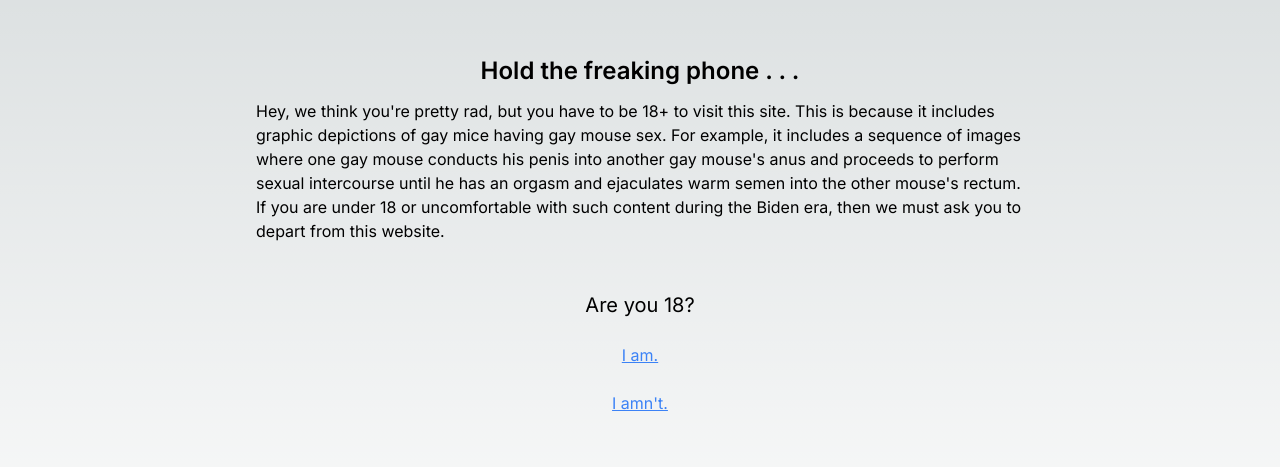
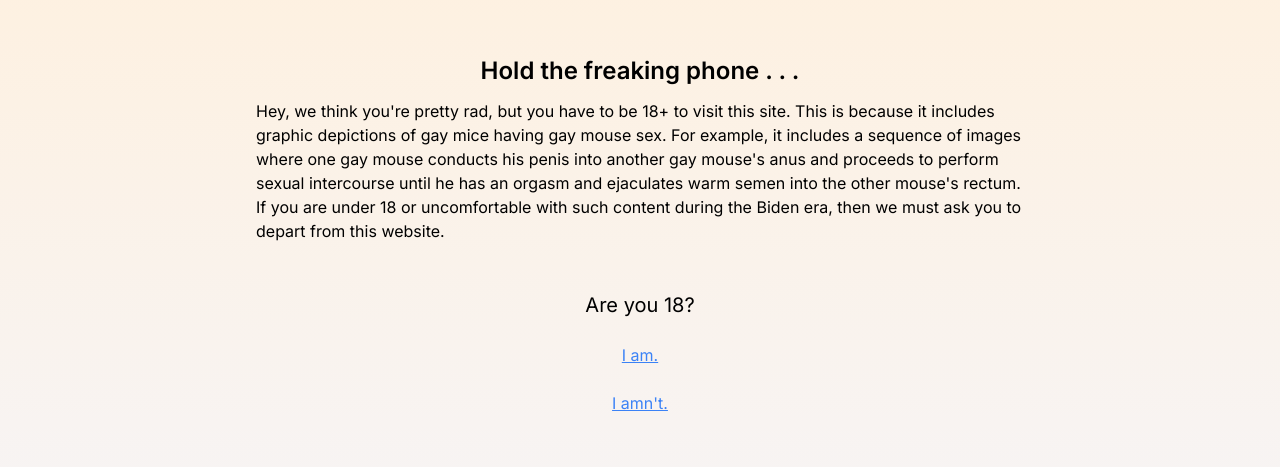
Before and after one commit to muffinmousies/muffinmousies, a Next.js app: page / in a window 1280 px wide. Shown: the part 137-604 px from the top of the page. Built offline with nearby package versions, Linux system fonts and the light colour scheme.

Commit message:
remove radial gradient

```diff
--- a/src/app/globals.css
+++ b/src/app/globals.css
@@ -4,8 +4,8 @@
 
 :root {
   --foreground-rgb: 0, 0, 0;
-  --background-start-rgb: 214, 219, 220;
-  --background-end-rgb: 255, 255, 255;
+  --background-start-rgb: 255, 240, 220;
+  --background-end-rgb: 245, 245, 250;
 }
 
 @media (prefers-color-scheme: dark) {
--- a/src/app/page.tsx
+++ b/src/app/page.tsx
@@ -10,6 +10,7 @@
   const blurbs = [
     'This is literally just a refactored Next.js start page.',
     'This website is a designated smoking area.',
+    'Boy mice getting fricked!',
   ];
   function getRandomInt(max: number) {
     return Math.floor(Math.random() * max);
@@ -81,10 +82,10 @@
     return (
       <main className="flex min-h-screen flex-col items-center justify-between p-12">
         <div className="z-10 max-w-5xl w-full items-center justify-between font-mono text-sm lg:flex lg:pb-0 pb-12">
-          <p className="fixed left-0 top-0 flex w-full justify-center border-b border-gray-300 bg-gradient-to-b from-zinc-200 pb-6 pt-8 backdrop-blur-2xl dark:border-neutral-800 dark:bg-zinc-800/30 dark:from-inherit lg:static lg:w-auto  lg:rounded-xl lg:border lg:bg-gray-200 lg:p-4 lg:dark:bg-zinc-800/30">
+          <p className="fixed left-0 top-0 flex w-full justify-center border-b border-gray-300 bg-gradient-to-b from- pb-6 pt-8 backdrop-blur-2xl dark:border-neutral-800 dark:bg-zinc-800/30 dark:from-inherit lg:static lg:w-auto  lg:rounded-xl lg:border lg:bg-amber-100 lg:p-4 lg:dark:bg-zinc-800/30">
             {blurb}
           </p>
-          <div className="fixed bottom-0 left-0 flex h-48 w-full items-end justify-center bg-gradient-to-t from-white via-white dark:from-black dark:via-black lg:static lg:h-auto lg:w-auto lg:bg-none">
+          <div className="fixed bottom-0 left-0 flex h-48 w-full items-end justify-center bg-gradient-to-t from-amber-50 via-white dark:from-black dark:via-black lg:static lg:h-auto lg:w-auto lg:bg-none">
             <div className="pointer-events-none flex place-items-center gap-2 p-8 lg:pointer-events-auto lg:p-0">
               Muffin Mousies{' '}
               <Image
@@ -99,7 +100,7 @@
           </div>
         </div>
 
-        <div className="relative flex place-items-center before:absolute before:h-[300px] before:w-[480px] before:-translate-x-1/2 before:rounded-full before:bg-gradient-radial before:from-white before:to-transparent before:blur-2xl before:content-[''] after:absolute after:-z-20 after:h-[180px] after:w-[240px] after:translate-x-1/3 after:bg-gradient-conic after:from-sky-200 after:via-blue-200 after:blur-2xl after:content-[''] before:dark:bg-gradient-to-br before:dark:from-transparent before:dark:to-blue-700 before:dark:opacity-10 after:dark:from-sky-900 after:dark:via-[#0141ff] after:dark:opacity-40 before:lg:h-[360px] z-[-1]">
+        <div className="relative flex place-items-center">
           <Image
             className="relative dark:drop-shadow-[0_0_0.9rem_#ffffff] dark:opacity-90 dark:contrast-125 dark:backdrop-sepia"
             src={naked ? '/homepage-1-n.png' : '/homepage-1.png'}
```
